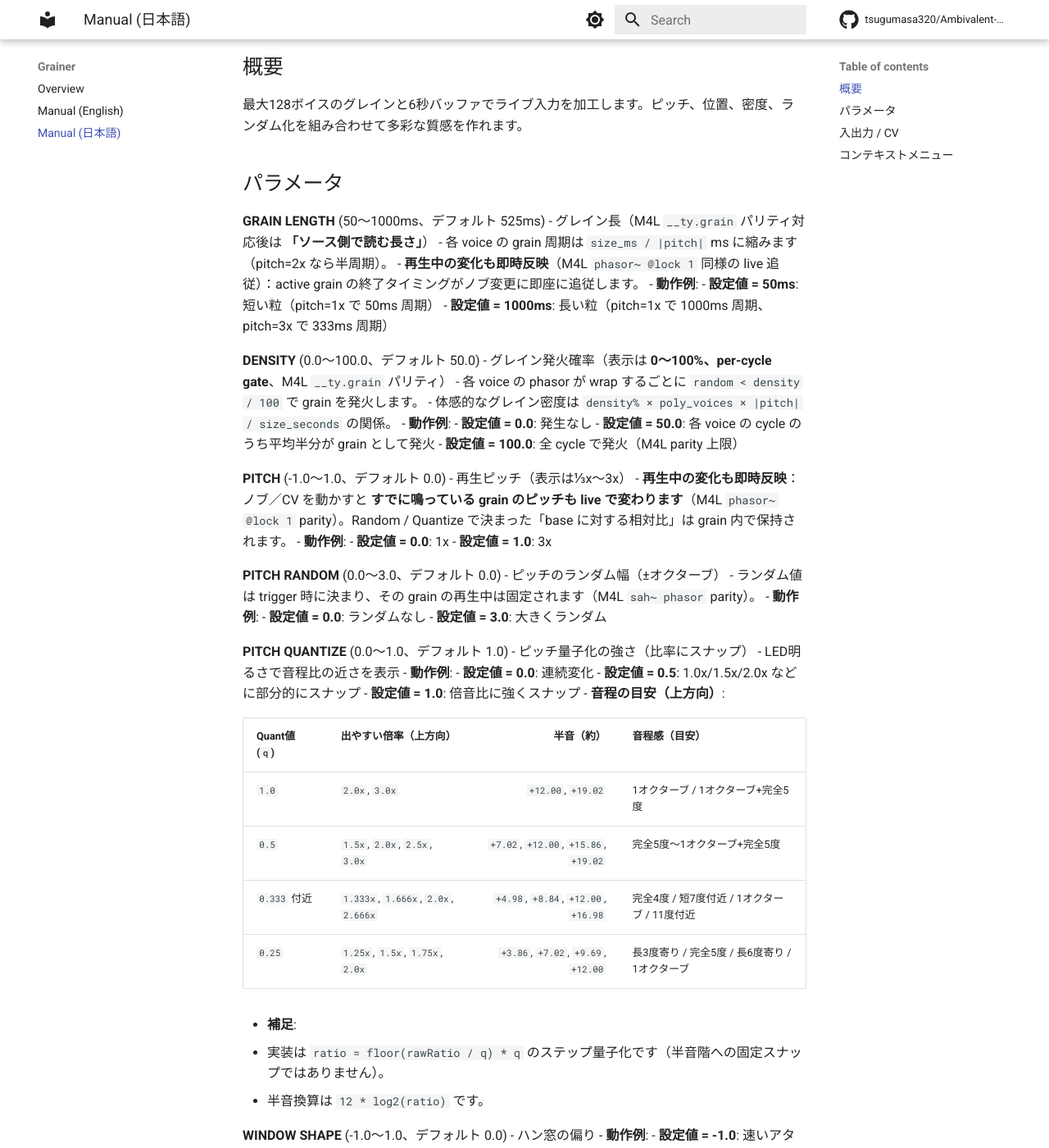
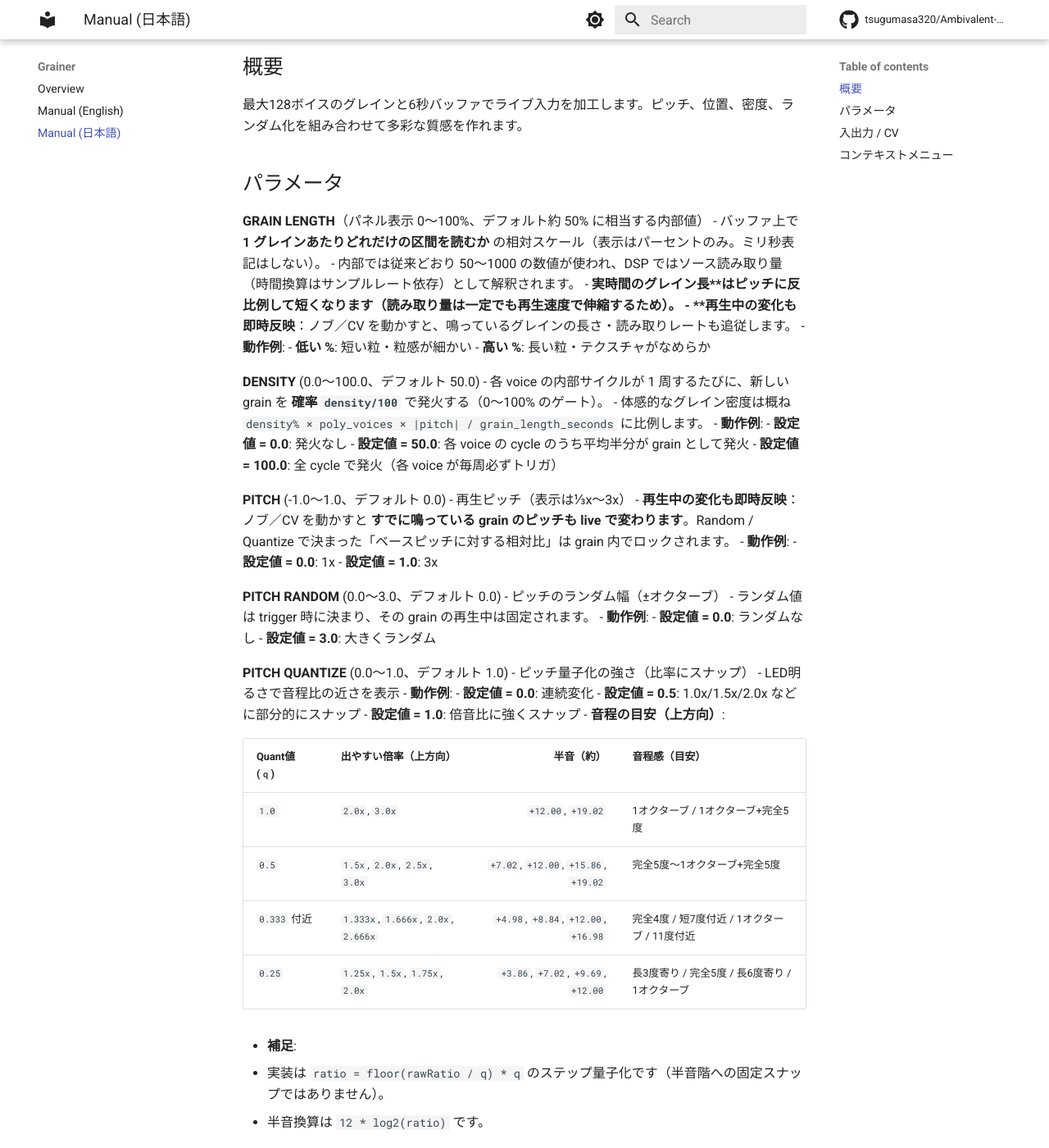
Before and after one commit to tsugumasa320/Ambivalent-Instruments-Manual, an MkDocs documentation site: the page built from docs/grainer/manual_jp.md, in a window 1280 px wide and 1400 px high, scrolled down 270 px. Shown: the whole window at 82% size. Built offline with MkDocs 1.6.1 and Material for MkDocs 9.7.7, drawn with Linux system fonts in a browser that asks for light colours; comment, search, counter and statistics services are not loaded; some of the changed text lies outside the part shown.

Commit message:
Grainer manual: grain length as percent display, drop M4L from user copy
Co-authored-by: Cursor <cursoragent@cursor.com>

```diff
--- a/docs/grainer/manual_jp.md
+++ b/docs/grainer/manual_jp.md
@@ -8,33 +8,33 @@
 
 ## パラメータ
 
-**GRAIN LENGTH** (50〜1000ms、デフォルト 525ms)
-- グレイン長（M4L `__ty.grain` パリティ対応後は **「ソース側で読む長さ」**）
-- 各 voice の grain 周期は `size_ms / |pitch|` ms に縮みます（pitch=2x なら半周期）。
-- **再生中の変化も即時反映**（M4L `phasor~ @lock 1` 同様の live 追従）：active grain の終了タイミングがノブ変更に即座に追従します。
+**GRAIN LENGTH**（パネル表示 0〜100%、デフォルト約 50% に相当する内部値）
+- バッファ上で **1 グレインあたりどれだけの区間を読むか** の相対スケール（表示はパーセントのみ。ミリ秒表記はしない）。
+- 内部では従来どおり 50〜1000 の数値が使われ、DSP ではソース読み取り量（時間換算はサンプルレート依存）として解釈されます。
+- **実時間のグレイン長**はピッチに反比例して短くなります（読み取り量は一定でも再生速度で伸縮するため）。
+- **再生中の変化も即時反映**：ノブ／CV を動かすと、鳴っているグレインの長さ・読み取りレートも追従します。
 - **動作例**:
-  - **設定値 = 50ms**: 短い粒（pitch=1x で 50ms 周期）
-  - **設定値 = 1000ms**: 長い粒（pitch=1x で 1000ms 周期、pitch=3x で 333ms 周期）
+  - **低い %**: 短い粒・粒感が細かい
+  - **高い %**: 長い粒・テクスチャがなめらか
 
 **DENSITY** (0.0〜100.0、デフォルト 50.0)
-- グレイン発火確率（表示は **0〜100%、per-cycle gate**、M4L `__ty.grain` パリティ）
-- 各 voice の phasor が wrap するごとに `random < density / 100` で grain を発火します。
-- 体感的なグレイン密度は `density% × poly_voices × |pitch| / size_seconds` の関係。
+- 各 voice の内部サイクルが 1 周するたびに、新しい grain を **確率 `density/100`** で発火する（0〜100% のゲート）。
+- 体感的なグレイン密度は概ね `density% × poly_voices × |pitch| / grain_length_seconds` に比例します。
 - **動作例**:
-  - **設定値 = 0.0**: 発生なし
+  - **設定値 = 0.0**: 発火なし
   - **設定値 = 50.0**: 各 voice の cycle のうち平均半分が grain として発火
-  - **設定値 = 100.0**: 全 cycle で発火（M4L parity 上限）
+  - **設定値 = 100.0**: 全 cycle で発火（各 voice が毎周必ずトリガ）
 
 **PITCH** (-1.0〜1.0、デフォルト 0.0)
 - 再生ピッチ（表示は1/3x〜3x）
-- **再生中の変化も即時反映**：ノブ／CV を動かすと **すでに鳴っている grain のピッチも live で変わります**（M4L `phasor~ @lock 1` parity）。Random / Quantize で決まった「base に対する相対比」は grain 内で保持されます。
+- **再生中の変化も即時反映**：ノブ／CV を動かすと **すでに鳴っている grain のピッチも live で変わります**。Random / Quantize で決まった「ベースピッチに対する相対比」は grain 内でロックされます。
 - **動作例**:
   - **設定値 = 0.0**: 1x
   - **設定値 = 1.0**: 3x
 
 **PITCH RANDOM** (0.0〜3.0、デフォルト 0.0)
 - ピッチのランダム幅（±オクターブ）
-- ランダム値は trigger 時に決まり、その grain の再生中は固定されます（M4L `sah~ phasor` parity）。
+- ランダム値は trigger 時に決まり、その grain の再生中は固定されます。
 - **動作例**:
   - **設定値 = 0.0**: ランダムなし
   - **設定値 = 3.0**: 大きくランダム
@@ -70,7 +70,7 @@
 - **動作例**:
   - **設定値 = 0**: 最古側
   - **設定値 = 100**: 最新側
-- **注**: ピッチを大きく上げて size を大きくしたとき、リング縫い目を読み出しが跨いで生じるクリックノイズを避けるため、内部的に開始位置を最大 8% 程度ずらすことがあります（表示と実際の読み出し位置にわずかなずれが生じる場合があります）。
+- **注**: ピッチを大きく上げて Grain Length を大きくしたとき、リング縫い目を読み出しが跨いで生じるクリックノイズを避けるため、内部的に開始位置を最大 8% 程度ずらすことがあります（表示と実際の読み出し位置にわずかなずれが生じる場合があります）。
 
 **POSITION RANDOM** (0.0〜1.0、デフォルト 0.5)
 - 位置のランダム幅
@@ -104,7 +104,7 @@
 
 **REVERSE** (ボタン)
 - 逆再生の切り替え
-- **再生中の切替も即時反映**：active grain も次サンプルから逆方向に進みます（M4L parity）。
+- **再生中の切替も即時反映**：active grain も次サンプルから逆方向に進みます。
 - **動作例**:
   - **OFF**: 順再生
   - **ON**: 逆再生
```
Also changed, not shown: docs/grainer/manual.md (+14 -15 lines).
